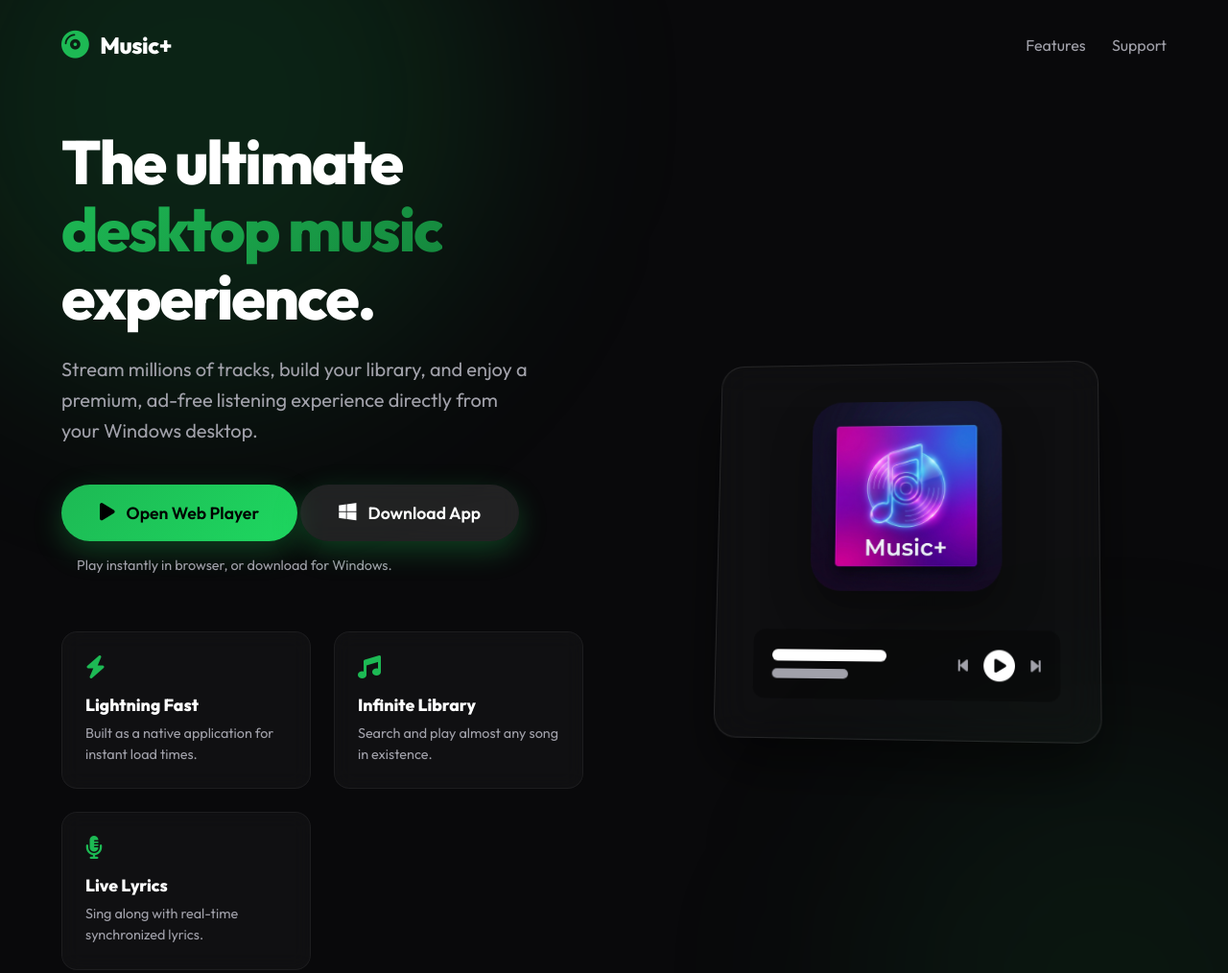
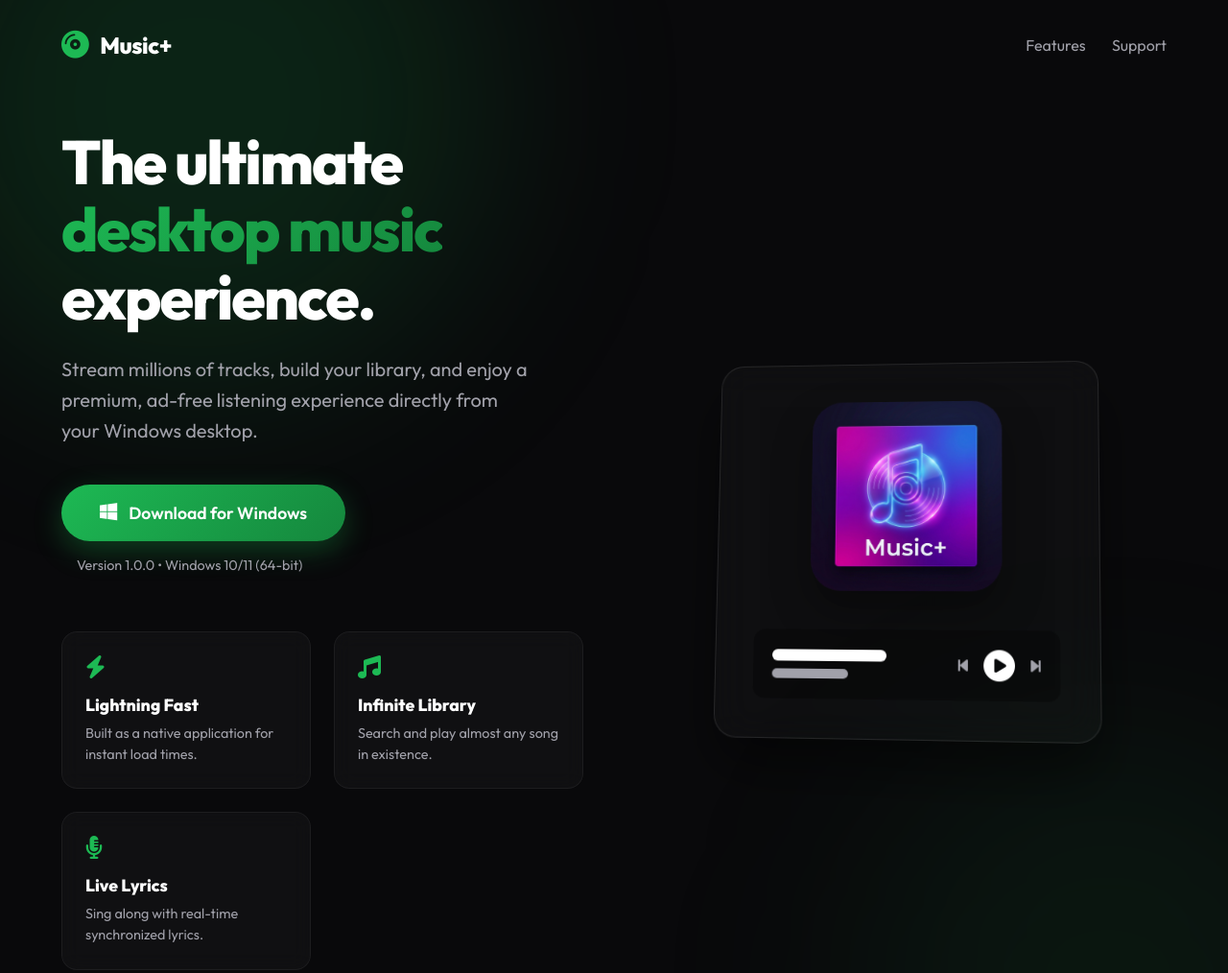
Before and after one commit to adityarathod2008/MusicPlus, a website: page landing_page/index.html in a window 1280 px wide. Shown: the top 1014 px of the page at 96% size. Drawn offline with Linux system fonts and the light colour scheme.

Commit message:
revert: website live changes to make it back to normal

```diff
--- a/landing_page/index.html
+++ b/landing_page/index.html
@@ -31,13 +31,10 @@
                 <p class="subtitle">Stream millions of tracks, build your library, and enjoy a premium, ad-free listening experience directly from your Windows desktop.</p>
 
                 <div class="cta-container">
-                    <a href="../index.html" class="btn-primary" style="background: linear-gradient(135deg, #1db954, #1ed760); color: black;">
-                        <i class="fas fa-play"></i> Open Web Player
+                    <a href="MusicPlus.exe" download="MusicPlus.exe" class="btn-primary">
+                        <i class="fab fa-windows"></i> Download for Windows
                     </a>
-                    <a href="MusicPlus.exe" download="MusicPlus.exe" class="btn-primary" style="background: rgba(255, 255, 255, 0.1); backdrop-filter: blur(10px);">
-                        <i class="fab fa-windows"></i> Download App
-                    </a>
-                    <p class="version-info">Play instantly in browser, or download for Windows.</p>
+                    <p class="version-info">Version 1.0.0 • Windows 10/11 (64-bit)</p>
                 </div>
 
                 <div class="features" id="features">
```
Also changed, not shown: music_app.html (renamed from index.html).
